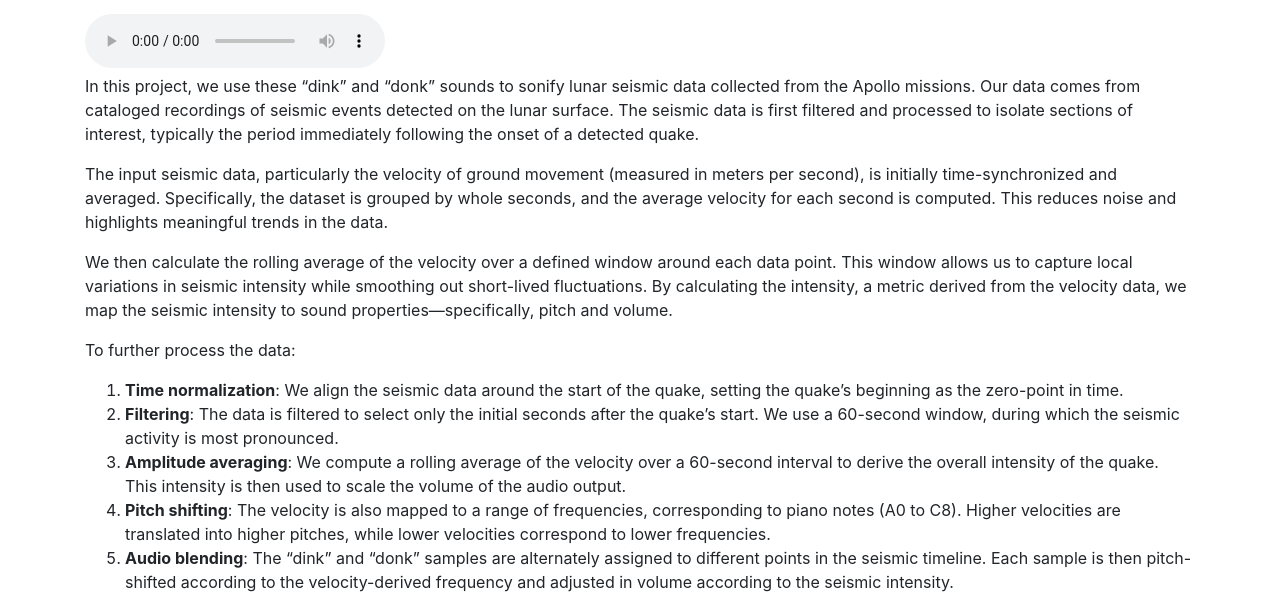
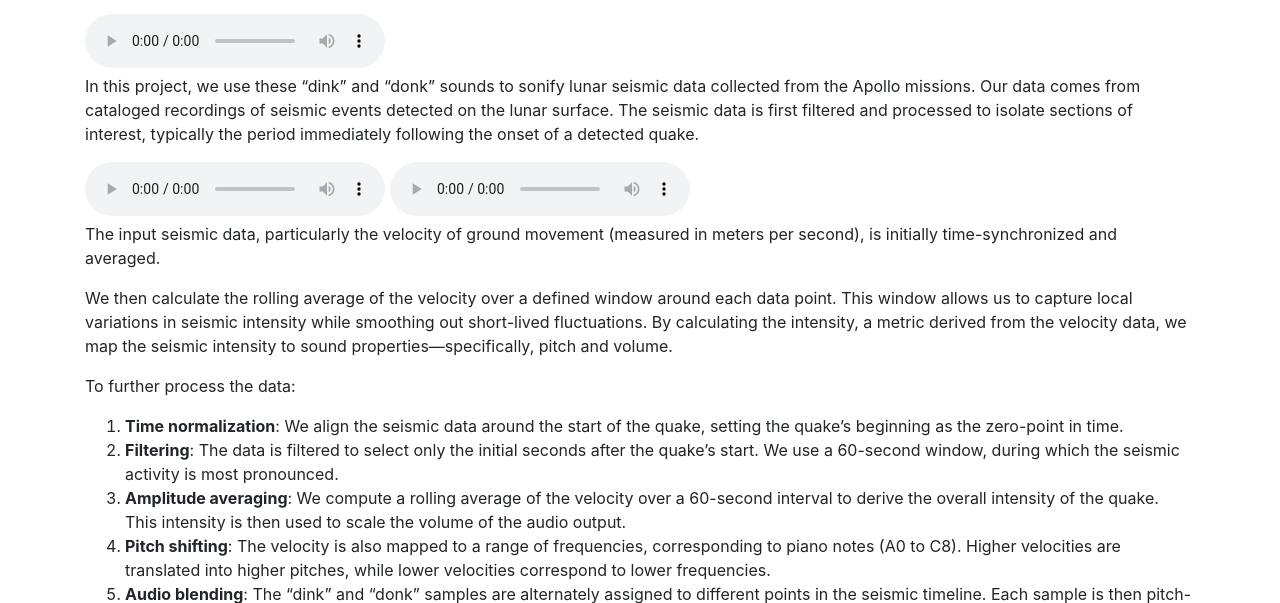
Before and after one commit to nbgardener/QuakeOrNoQuake, a Django app: page /Sounds/ in a window 1280 px wide. Shown: the part 360-963 px from the top of the page. Run offline with Django 5.2, Linux system fonts and the light colour scheme; parts of the project's set-up code (start-up, migrations or seed data) failed here and were passed over; some libraries are stand-ins or nearby versions.

Commit message:
Updated for accuracy

```diff
--- a/myapp/templates/Sounds.html
+++ b/myapp/templates/Sounds.html
@@ -12,8 +12,10 @@
 <audio controls autoplay src="\static\sound_generations\Cropped-Dinks-and-Donks-sample.wav"> </audio>
 
 <p>In this project, we use these “dink” and “donk” sounds to sonify lunar seismic data collected from the Apollo missions. Our data comes from cataloged recordings of seismic events detected on the lunar surface. The seismic data is first filtered and processed to isolate sections of interest, typically the period immediately following the onset of a detected quake.</p>
+<audio controls autoplay src="\static\sound_generations\dink.wav"> </audio>
+<audio controls autoplay src="\static\sound_generations\donk.wav"> </audio>
 
-<p>The input seismic data, particularly the velocity of ground movement (measured in meters per second), is initially time-synchronized and averaged. Specifically, the dataset is grouped by whole seconds, and the average velocity for each second is computed. This reduces noise and highlights meaningful trends in the data.</p>
+<p>The input seismic data, particularly the velocity of ground movement (measured in meters per second), is initially time-synchronized and averaged. </p>
 <p>We then calculate the rolling average of the velocity over a defined window around each data point. This window allows us to capture local variations in seismic intensity while smoothing out short-lived fluctuations. By calculating the intensity, a metric derived from the velocity data, we map the seismic intensity to sound properties—specifically, pitch and volume.</p>
 <p>To further process the data:</p>
 <ol type="1">
@@ -23,8 +25,6 @@
 <li><strong>Pitch shifting</strong>: The velocity is also mapped to a range of frequencies, corresponding to piano notes (A0 to C8). Higher velocities are translated into higher pitches, while lower velocities correspond to lower frequencies.</li>
 <li><strong>Audio blending</strong>: The “dink” and “donk” samples are alternately assigned to different points in the seismic timeline. Each sample is then pitch-shifted according to the velocity-derived frequency and adjusted in volume according to the seismic intensity.</li>
 </ol>
-<audio controls autoplay src="\static\sound_generations\dink.wav"> </audio>
-<audio controls autoplay src="\static\sound_generations\donk.wav"> </audio>
 <p>The end result is a one-minute audio file that audibly represents the seismic event. This sonification offers a unique way to interpret the data, making it easier to identify patterns and intensities in seismic activity that might otherwise be difficult to visualize or quantify.</p>
 <p>Sonification provides an intuitive means of interpreting scientific data. By converting seismic velocity data into sound, we open up new possibilities for detecting and analyzing seismic events. Subtle differences in pitch and volume may reveal patterns in seismic activity that can be difficult to capture through traditional data visualization techniques. Moreover, this approach could potentially enhance the understanding of seismic phenomena, allowing for a more instinctive recognition of quakes and their characteristics in both educational and research contexts.</p>
 
```
